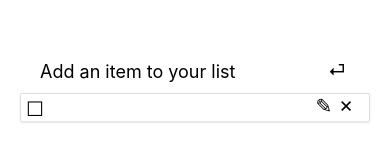
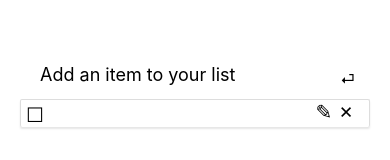
Before and after one commit to kale-stew/native-universal-list, a React Native app: screen / in a window 390 px wide. Shown: the top 160 px of the page. Built offline with nearby package versions, Linux system fonts and the light colour scheme.

Commit message:
touchable buttons

```diff
--- a/src/components/NewItem.js
+++ b/src/components/NewItem.js
@@ -1,5 +1,10 @@
 import React from 'react';
-import { TextInput, View, Text } from 'react-native';
+import {
+    TextInput,
+    View,
+    Text,
+    TouchableOpacity
+} from 'react-native';
 
 class NewItem extends React.Component {
     render() {
@@ -10,31 +15,35 @@ class NewItem extends React.Component {
                     autoCorrect={ false }
                     placeholder="Add an item to your list"
                 />
-                <Text style={ styles.labelStyle }>⏎</Text>
+                <TouchableOpacity>
+                    <Text style={ styles.labelStyle }>⏎</Text>
+                </TouchableOpacity>
             </View>
         )
     }
 };
 
 const styles = {
+    containerStyle: {
+        height: 40,
+        flex: 1,
+        flexDirection: 'row',
+        alignItems: 'center'
+    },
+
     inputStyle: {
         color: '#000',
         paddingLeft: 40,
         fontSize: 18,
         lineHeight: 23,
-        flex: 2
+        flex: 1
     },
 
     labelStyle: {
-        fontSize: 18,
-        flex: 1
-    },
-
-    containerStyle: {
-        height: 40,
-        flex: 1,
-        flexDirection: 'row',
-        alignItems: 'center'
+        fontSize: 15,
+        flex: 2,
+        paddingRight: 35,
+        paddingTop: 10
     }
 };
 
```
